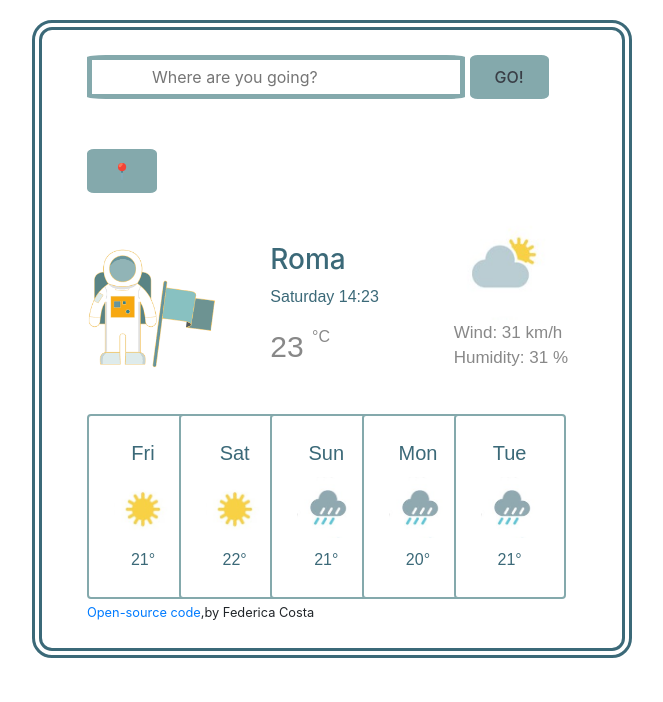
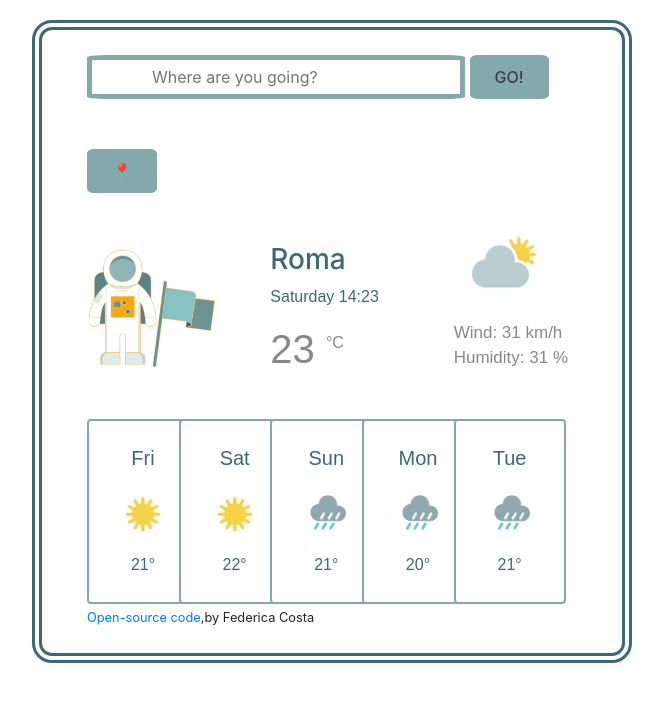
Before and after one commit to Feffa-hub/Final--project, a plain HTML site: page index.html in a window 1280 px wide. Shown: the whole page, without its empty margins (308-971 px from the left). Drawn offline with nearby package versions, Linux system fonts and the light colour scheme.

Commit message:
Fixed Font-size and Line-height

```diff
--- a/src/style.css
+++ b/src/style.css
@@ -48,10 +48,10 @@ ul {
 }
 
 .current-temperature {
-  font-size: 30px;
+  font-size: 40px;
   color: #888888;
   font-weight: 200px;
-  line-height: 2.5;
+  line-height: 2;
 }
 
 .celsius {
```
